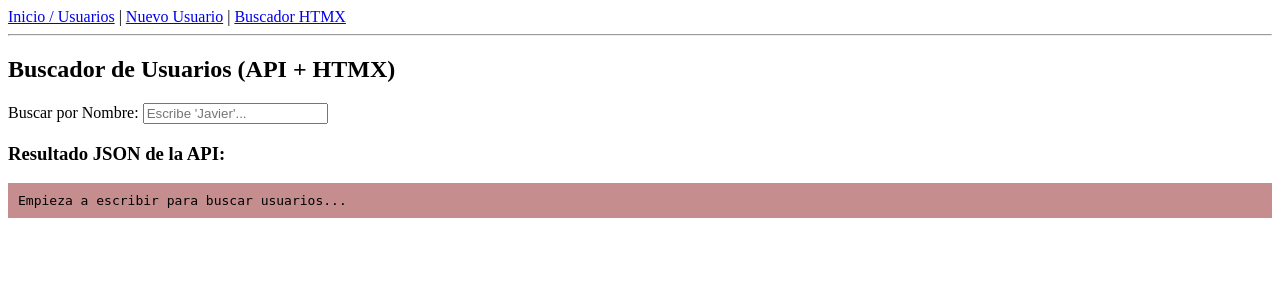
After one commit to jdzevallosh/tarea1_flask, a Flask app: page /search in a window 1280 px wide. The commit adds this page. Shown: the top 300 px of the page. Run offline with Flask 3, Linux system fonts and the light colour scheme; some libraries are stand-ins or nearby versions.

Commit message:
docs & feat: tarea 01 completada y documentada

```diff
--- a/app/__init__.py
+++ b/app/__init__.py
@@ -103,4 +103,39 @@ def create_app():
 
         return redirect(url_for('list_users'))
 
+    # ENDPOINTS API (JSON)
+
+    # Endpoint 1: Retorna todos los usuarios en formato JSON
+    @app.route('/api/users', methods=['GET'])
+    def api_list_users():
+        conn = get_db_connection()
+        users = conn.execute('SELECT * FROM users').fetchall()
+        conn.close()
+        return [dict(u) for u in users]
+
+    # Endpoint 2: Buscar usuarios por nombre en JSON (/api/users/search?given_name=Javier)
+    @app.route('/api/users/search', methods=['GET'])
+    def api_search_users():
+        name = request.args.get('given_name', '')
+        conn = get_db_connection()
+        users = conn.execute('SELECT * FROM users WHERE given_name LIKE ?', (f'%{name}%',)).fetchall()
+        conn.close()
+        return [dict(u) for u in users]
+
+    # Endpoint 3: Retorna un usuario por ID en JSON
+    @app.route('/api/users/<int:id>', methods=['GET'])
+    def api_get_user(id):
+        conn = get_db_connection()
+        user = conn.execute('SELECT * FROM users WHERE id = ?', (id,)).fetchone()
+        conn.close()
+        if user is None:
+            return {"error": "Usuario no encontrado"}, 404
+        return dict(user)
+
+    # VISTA PARA HTMX
+
+    @app.route('/search', methods=['GET'])
+    def search_page():
+        return render_template('search.html')
+
     return app
--- a/app/config.py
+++ b/app/config.py
@@ -4,6 +4,4 @@ from dotenv import load_dotenv
 load_dotenv()
 
 class Config:
-    SECRET_KEY = os.getenv("SECRET_KEY", "default_secret_key")
-    FLASK_ENV = os.getenv("FLASK_ENV", "development")
     DATABASE_URL = os.getenv("DATABASE_URL", "app/database/database.db")
--- a/app/templates/base.html
+++ b/app/templates/base.html
@@ -5,8 +5,9 @@
 </head>
 <body>
     <nav>
-        <a href="{{ url_for('list_users') }}">Inicio / Usuarios</a>
-        <a href="{{ url_for('new_user') }}">Nuevo Usuario</a>
+        <a href="{{ url_for('list_users') }}">Inicio / Usuarios</a> |
+        <a href="{{ url_for('new_user') }}">Nuevo Usuario</a> |
+        <a href="{{ url_for('search_page') }}">Buscador HTMX</a>
     </nav>
     <hr>
     {% block content %}{% endblock %}
--- /dev/null
+++ b/app/templates/search.html
@@ -0,0 +1,21 @@
+{% extends 'base.html' %}
+
+{% block content %}
+<h2>Buscador de Usuarios (API + HTMX)</h2>
+
+<!-- CDN de HTMX -->
+<script src="https://unpkg.com/htmx.org@1.9.10"></script>
+
+<p>
+    Buscar por Nombre:
+    <input type="text"
+           name="given_name"
+           placeholder="Escribe 'Javier'..."
+           hx-get="/api/users/search"
+           hx-trigger="keyup changed delay:300ms"
+           hx-target="#results">
+</p>
+
+<h3>Resultado JSON de la API:</h3>
+<pre id="results" style="background: #c58d8d; padding: 10px;">Empieza a escribir para buscar usuarios...</pre>
+{% endblock %}
```
Also changed, not shown: README.md, 1 other file.
